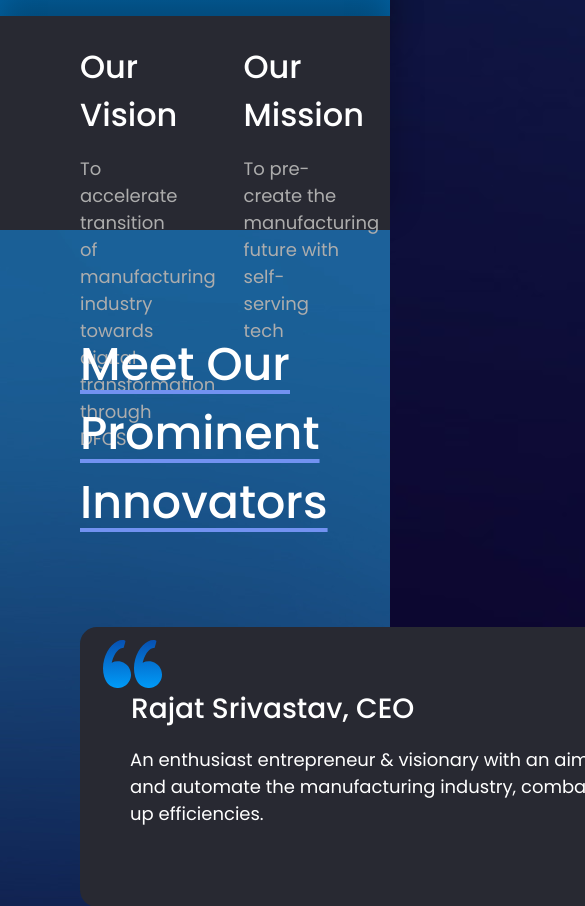
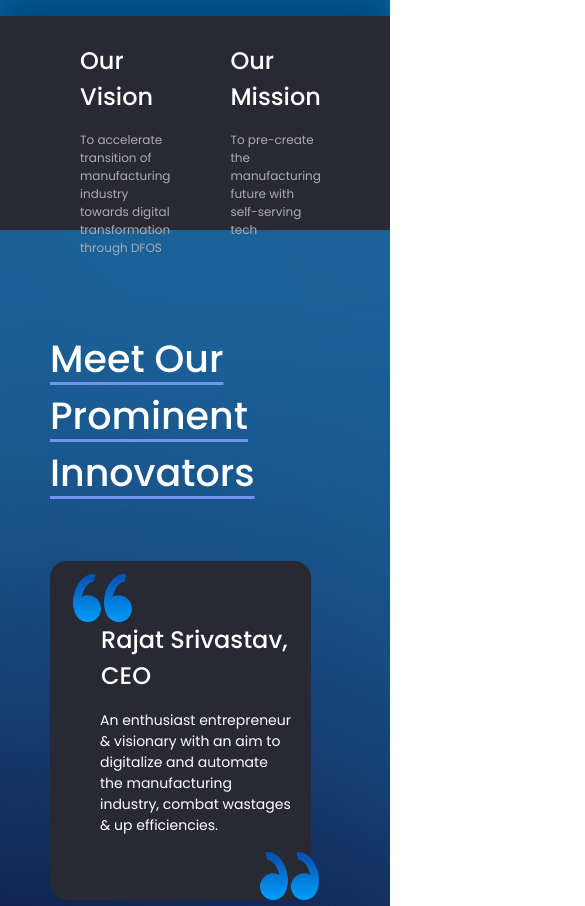
Before and after one commit to ankitkadyan06/designx-website, a React (Create React App) app: page /Aboutus in a window 390 px wide. Shown: the part 2740-3646 px from the top of the page, 585 px wide, since content can reach past the window. Built offline with nearby package versions, Linux system fonts and the light colour scheme.

Commit message:
change in css and responsive

```diff
--- a/src/Components/About/Founders.js
+++ b/src/Components/About/Founders.js
@@ -15,26 +15,26 @@ const Founders = () => {
   };
 
   return (
-    <div className="founder pl-[80px] pt-[100px] pb-[50px]">
+    <div className="founder px-[50px] lg:px-[80px] pt-[100px] pb-[50px]">
       <div className="block lg:grid lg:grid-cols-2 gap-4">
         <div>
-          <p className="text-[46px] text-white font-poppins font-medium underline underline-offset-[10px] decoration-[#7292f1]">
+          <p className="text-[38px] lg:text-[46px] text-white font-poppins font-medium underline underline-offset-[10px] decoration-[#7292f1]">
             Meet Our Prominent Innovators
           </p>
-          <div className="bg-[#282932] w-[646px] h-[280px] rounded-[17px] pt-[13px] pr-[20px] mt-[90px] founderDetails">
+          <div className="bg-[#282932] w-[90%] lg:w-[646px] lg:h-[280px] rounded-[17px] pt-[13px] pr-[20px] mt-[60px] lg:mt-[90px] founderDetails">
             <img src={invertedComma1} alt="" className="ml-[23px]" />
-            <p className="text-[28px] text-white font-poppins font-medium ml-[51px]">
+            <p className="text-[24px] lg:text-[28px] text-white font-poppins font-medium ml-[51px]">
               {hoveredFounder ? hoveredFounder.name : "Rajat Srivastav, CEO"}
             </p>
-            <p className="text-[18px] text-white font-poppins font-normal ml-[30px] pl-[20px]">
+            <p className="text-[14px] lg:text-[18px] text-white font-poppins font-normal ml-[30px] pl-[20px]">
               {hoveredFounder
                 ? hoveredFounder.description
                 : "An enthusiast entrepreneur & visionary with an aim to digitalize and automate the manufacturing industry, combat wastages & up efficiencies."}
             </p>
-            <img src={invertedComma2} alt="" className="ml-[87%]" />
+            <img src={invertedComma2} alt="" className="ml-[87%] sm:ml-[92%] lg:ml-[87%]" />
           </div>
         </div>
-        <div className="flex">
+        <div className="flex mt-[50px] lg:mt-[0px]">
           <div
             className="bg-[#282932] w-[313px] h-[506px] rounded-[17px] pt-[65px] cardFounder pl-[20px]"
             onMouseEnter={() =>
--- a/src/Components/About/Vision.js
+++ b/src/Components/About/Vision.js
@@ -5,10 +5,10 @@ const Vision = () => {
     <div className="vision py-[27px] px-[80px] w-full h-[214px]">
       <div className="flex">
         <div className="w-[45%]">
-          <p className="text-[32px] text-white font-poppins font-medium">
+          <p className="text-[24px] md:text-[28px] lg:text-[32px] text-white font-poppins font-medium">
             Our Vision
           </p>
-          <p className="text-[18px] text-[#adadad] font-poppins">
+          <p className="text-[12px] md:text-[14px] lg:text-[18px] text-[#adadad] font-poppins">
             To accelerate transition of manufacturing industry towards digital
             transformation through DFOS
           </p>
@@ -17,10 +17,10 @@ const Vision = () => {
           <img src={split} alt="" />
         </div>
         <div className="w-[45%]">
-          <p className="text-[32px] text-white font-poppins font-medium">
+          <p className="text-[24px] md:text-[28px] lg:text-[32px] text-white font-poppins font-medium">
             Our Mission
           </p>
-          <p className="text-[18px] text-[#adadad] font-poppins">
+          <p className="text-[12px] md:text-[14px] lg:text-[18px] text-[#adadad] font-poppins">
             To pre-create the manufacturing future with self-serving tech
           </p>
         </div>
--- a/src/Components/Blogs Detail/DetailsOfBlog.js
+++ b/src/Components/Blogs Detail/DetailsOfBlog.js
@@ -3,9 +3,9 @@ import React from 'react'
 const DetailsOfBlog = () => {
   return (
     <div className='ml-[50px] lg:ml-[100px] mt-[52px] mr-[80px] pb-[50px]'>
-      <p className='text-[#FCFCFC] text-[28px] font-poppins'>
+      {/* <p className='text-[#FCFCFC] text-[28px] font-poppins'>
       Unveil a plethora of opportunities with IIOT solutions.
-      </p>
+      </p> */}
       <p className='text-[#C8C8C8] text-[18px] font-poppins text-justify'>In the digital age, the manufacturing industry is shifting towards automation to transform itself. In this race of transformation, the industrial internet of things can bring many opportunities for manufacturing firms. Yes, from process automation to supply chain management to industrial asset tracking, IIOT can assist businesses in using valuable real-time data for their success! With IIOT, one can easily find problems, detect errors, and banish inefficiencies. This step towards industry 4.0 will help us reach the maximum benefits. Let us learn more about IIOT and how we can empower you with these solutions. </p>
       <p className='text-[#C8C8C8] text-[18px] font-poppins text-justify'>Presently, DFOS measures and analyses data in three different ways: the transfer of data from paper to DFOS, machines to DFOS, you to DFOS. </p>
 
--- a/src/Components/Blogs Detail/HeaderBlogDetails.js
+++ b/src/Components/Blogs Detail/HeaderBlogDetails.js
@@ -8,8 +8,8 @@ const HeaderBlogDetails = () => {
       <div className='block lg:grid lg:grid-cols-2 gap-4 relative z-[1]'>
         <div className='pl-[50px] lg:pl-[100px] pr-[50px]'>
             <p className='text-white text-[14px] lg:text-[18px] font-inter mt-[31px]'>Home/ Blog</p>
-            <p className='text-white text-[28px] sm:text-[32px] lg:text-[42px] font-robotoSlab'>How DFOS empowers intelligent business process management suite(iBPMS)?</p>
-            <p className='text-[14px] lg:text-[18px] text-white font-poppins font-normal'>Leverage the benefits of Intelligent Business Process Management suite</p>
+            <p className='text-white text-[28px] sm:text-[32px] lg:text-[42px] font-robotoSlab'>Industrial Internet of Things: Meaning, Benefits and Uses </p>
+            <p className='text-[14px] lg:text-[18px] text-white font-poppins font-normal'>Unveil a plethora of opportunities with IIOT solutions. </p>
         </div>
         <div className='hidden lg:flex lg:justify-end'>
             <img src={headerBlockPic} alt="" />
--- a/src/Components/Blogs/BlogsContent.js
+++ b/src/Components/Blogs/BlogsContent.js
@@ -8,9 +8,9 @@ const BlogsContent = () => {
       <div className='blogContentBackground lg:grid lg:grid-cols-2 w-[88%] h-[450px] lg:h-[278px] border-[5px] border-solid border-[#0943CB] rounded-[24px] ml-[20px] sm:ml-[50px] lg:ml-[96px]'>
         <img src={blogPic} alt="" className='rounded-24px' />
         <div className='font-poppins mt-[0px] lg:mt-[41px] ml-[10px]'>
-            <p className='text-white text-[24px] xl:text-[28px] font-medium'>How DFOS empowers intelligent business process management suite(iBPMS)?</p>
-            <p className='text-[14px] xl:text-[18px] text-[#adadad] font-medium'>Leverage the benefits of Intelligent Business Process Management suite</p>
-            <Link to="/BlogDetails"><button className='blogReadButton flex items-center justify-around w-[151px] h-[40px] rounded-[7px] font-inter text-white'>Read More <img src={readMoreArrow} alt="" /></button></Link>
+            <p className='text-white text-[24px] xl:text-[28px] font-medium'>Industrial Internet of Things: Meaning, Benefits and Uses</p>
+            <p className='text-[14px] xl:text-[18px] text-[#adadad] font-medium'>Unveil a plethora of opportunities with IIOT solutions.</p>
+            <Link to="/BlogDetails" className='no-underline'><button className='blogReadButton flex items-center justify-around w-[151px] h-[40px] rounded-[7px] font-inter text-white'>Read More <img src={readMoreArrow} alt="" /></button></Link>
         </div>
       </div>
     </div>
```
